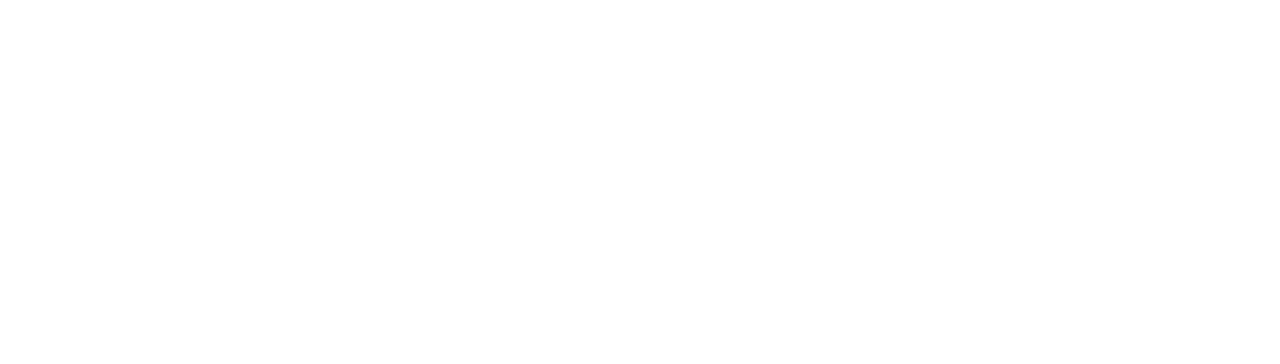
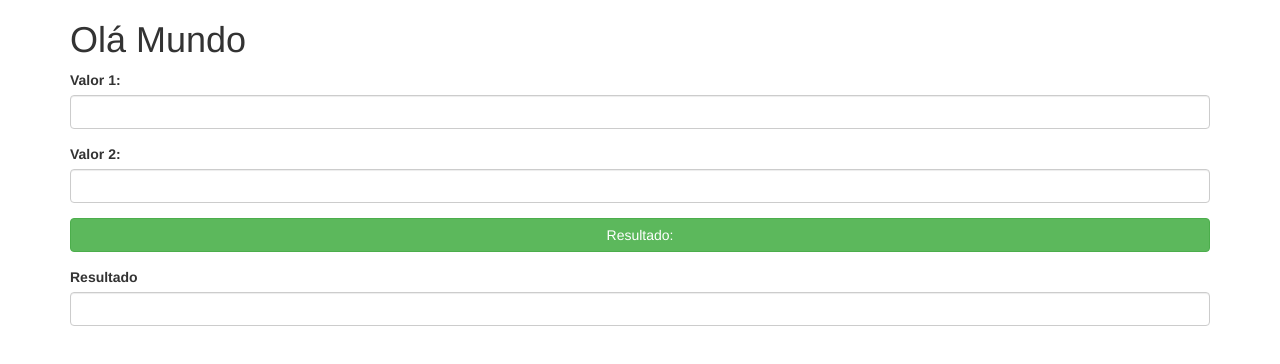
Before and after one commit to RyanV-Souza/cordova-primeiroProjeto, a website: page www/index.html in a window 1280 px wide. Drawn offline with Linux system fonts and the light colour scheme.

Commit message:
Construção do Layout com 3 Inputs e 1 Botão

```diff
--- a/www/index.html
+++ b/www/index.html
@@ -8,15 +8,52 @@
   <script src="components/jquery-3.4.1.min.js"></script>
   <script src="components/acao.js"></script>
 
-
   <link rel="stylesheet" href="components/loader.css">
   <link rel="stylesheet" href="css/bootstrap.min.css">
   <link rel="stylesheet" href="css/style.css">
 
 </head>
 <body>
+      <div class="container">
+            <div class="row">
+                <div class="col-xs-12">
+                    <h1> Olá Mundo</h1>
+                </div>
+            </div>
+            <div class="row">
+                <div class="col-xs-12">
+                    <div class="form-group">
+                        <label for=""> Valor 1: </label>
+                        <input class="form-control" type="text" id="primeiroValor">
+                    </div>
+                </div>
+            </div>
 
+            <div class="row">
+                <div class="col-xs-12">
+                    <div class="form-group">
+                        <label for=""> Valor 2: </label>
+                        <input class="form-control" type="text" id="segundoValor">
+                    </div>
+                </div>
+            </div>
 
+            <div class="row">
+                <div class="col-xs-12">
+                    <div class="form-group">
+                        <button class="btn btn-success btn-block" id="btnEnviar"> Resultado: </button>
+                    </div>
+                </div>
+            </div>
 
+            <div class="row">
+                <div class="col-xs-12">
+                    <div class="form-group">
+                        <label for=""> Resultado </label>
+                        <input class="form-control" type="text" id="resultadoValores">
+                    </div>
+                </div>
+            </div>
+      </div>
 </body>
 </html>
```
